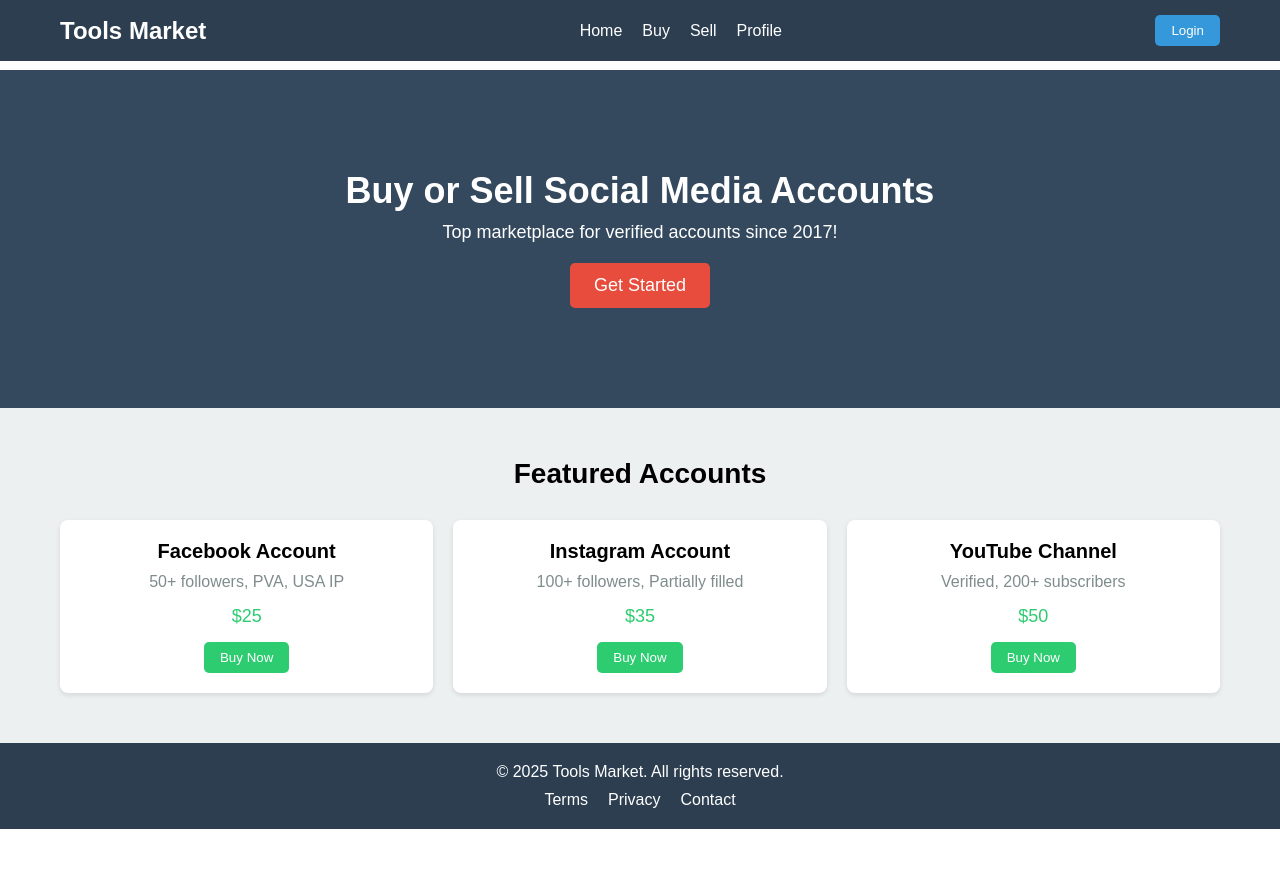
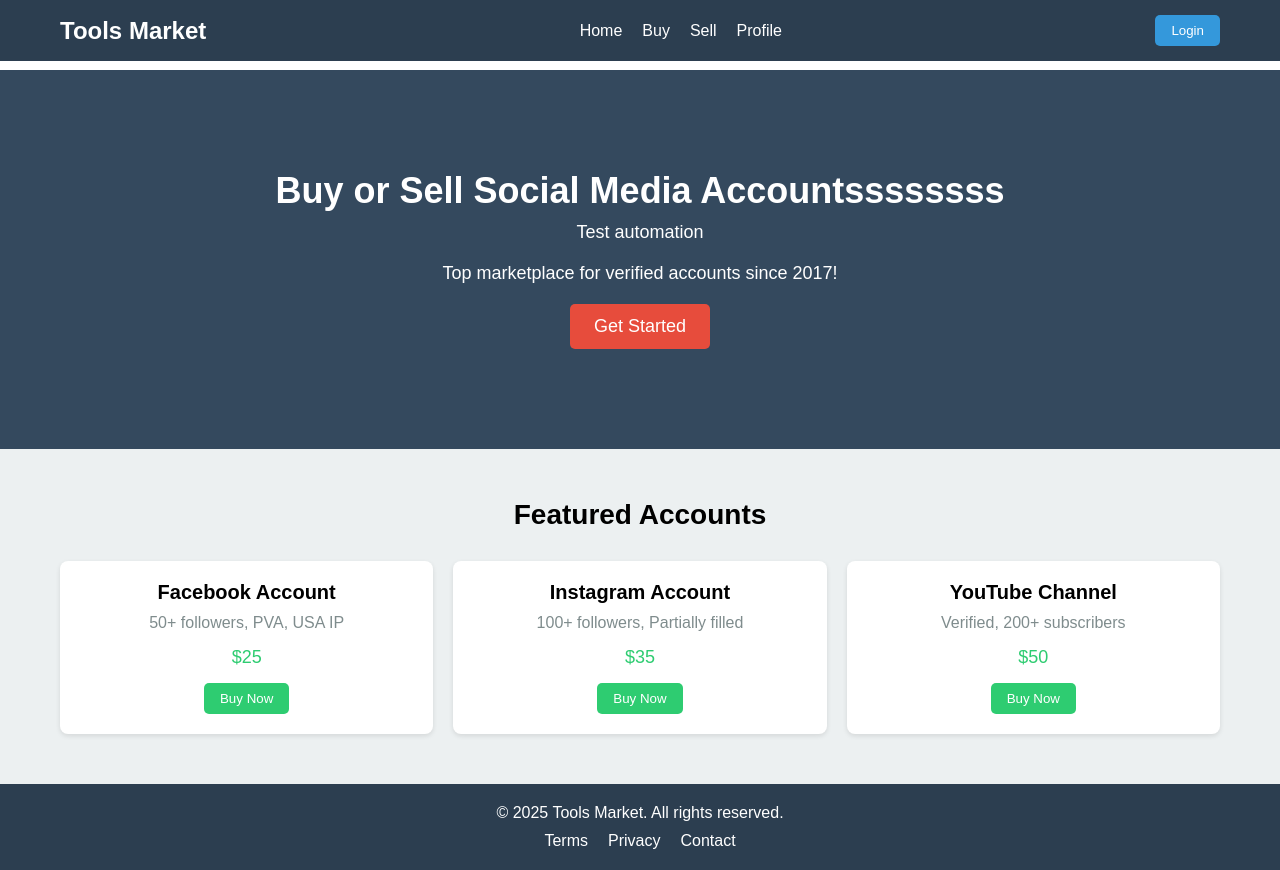
Before and after one commit to sadeepaKD/Tools-Market-CI, a plain HTML site: page index.html in a window 1280 px wide. Before the commit the page ends 829 px from the top, so only its background shows below. Drawn offline with Linux system fonts and the light colour scheme.

Commit message:
Minor updates to the UI

```diff
--- a/index.html
+++ b/index.html
@@ -27,7 +27,8 @@
     <!-- Hero Section -->
     <section class="hero">
         <div class="container">
-            <h1>Buy or Sell Social Media Accounts</h1>
+            <h1>Buy or Sell Social Media Accountssssssss</h1>
+            <p>Test automation</p>
             <p>Top marketplace for verified accounts since 2017!</p>
             <button class="cta-btn">Get Started</button>
         </div>
```
